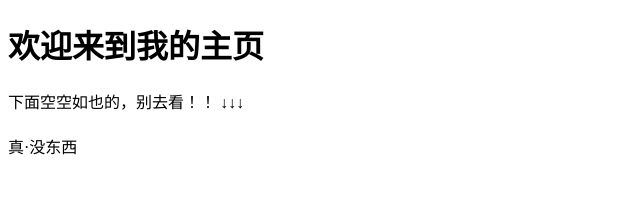
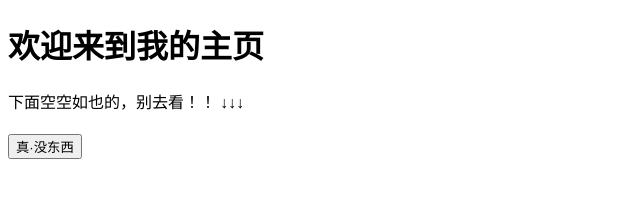
Before and after one commit to acu715/acu715.github.io, a plain HTML site: page index.html in a window 1280 px wide. Shown: the whole page, without its empty margins (0-640 px from the left). Drawn offline with Linux system fonts and the light colour scheme.

Commit message:
Update index.html

```diff
--- a/index.html
+++ b/index.html
@@ -273,7 +273,6 @@
     <h1></h1>
     <h1></h1>
     <h1></h1>
-    <h1></h1>
-    <p>真·没东西</p>
+    <button type="button" onclick="https://arcxingye.github.io/rr/a5">真·没东西</button>
 </body>
 </html>
```
